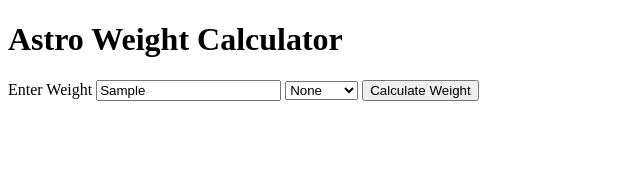
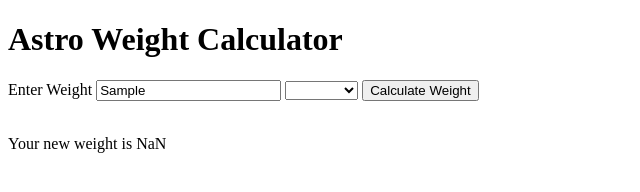
Before and after one commit to CNagal/01-AstroWeightCalculator, a plain HTML site: page index.html in a window 1280 px wide. Both pictures are taken after typing "Sample" into the empty fields and a click on the button "Calculate Weight". Shown: the whole page, without its empty margins (0-640 px from the left). Drawn offline with Linux system fonts and the light colour scheme.

Commit message:
rearranged UI elements

```diff
--- a/index.html
+++ b/index.html
@@ -1,36 +1,34 @@
 <!doctype html>
 <html>
+
 <head>
-   <title>Astro Weight Calculator</title>
-
-   <meta charset="utf-8" />
-
+    <title>Astro Weight Calculator</title>
 </head>
 
 <body>
- <div>
-   <h1>Astro Weight Calculator</h1>
-   <label for="weight">Enter Weight  </label>
-   <input id="weight" name="weight" type="text"/>
-   <select id="planets">
-   <option value = ""> None </option>
-   <option value = "27.9"> Sun </option>
-   <option value = ".377"> Mercury </option>
-   <option value = ".9032"> Venus </option>
-   <option value = "1"> Earth </option>
-   <option value = ".1655"> Moon </option>
-   <option value = ".3895"> Mars </option>
-   <option value = "2.640"> Jupiter </option>
-   <option value = "1.139"> Saturn </option>
-   <option value = "0.917"> Uranus </option>
-   <option value = "1.148"> Neptune </option>
-   <option value = "0.06"> Pluto </option>
-   </select>
+    <div>
+        <h1>Astro Weight Calculator</h1>
+        <label> Enter Weight </label>
+        <input id="weight" type="text">
+        <select id="planets">
+            <option value=""></option>
+            <option value="27.9">Sun</option>
+            <option value=".377">Mercury</option>
+            <option value=".9032">Venus</option>
+            <option value="1">Earth</option>
+            <option value=".1655">Moon</option>
+            <option value=".3895">Mars</option>
+            <option value="2.640">Jupiter</option>
+            <option value="1.139">Saturn</option>
+            <option value="0.917">Uranus</option>
+            <option value="1.148">Neptune</option>
+            <option value="0.06">Pluto</option>
+        </select>
+        <button type="button" onclick="formatWeight()">Calculate Weight</button>
+    </div>
+            <br>
+            <p id="p1">Your New Weight Is:</p>
+            <script src="index.js"></script>
+</body>
 
-   <button onclick = "Calculate())">Calculate Weight</button>
-
-   <p id="result"></p>
- </div>
-
-</body>
 </html>
--- a/index.js
+++ b/index.js
@@ -0,0 +1,11 @@
+function formatWeight() {
+
+    var yourWeight = document.getElementById("weight").value;
+    var planetGravity = document.getElementById("planets").value;
+    var newWeight = parseInt(yourWeight);
+
+    var formatWeight = newWeight * planetGravity;
+
+    document.getElementById("p1").innerHTML = ("Your new weight is " + formatWeight);
+
+}
```
